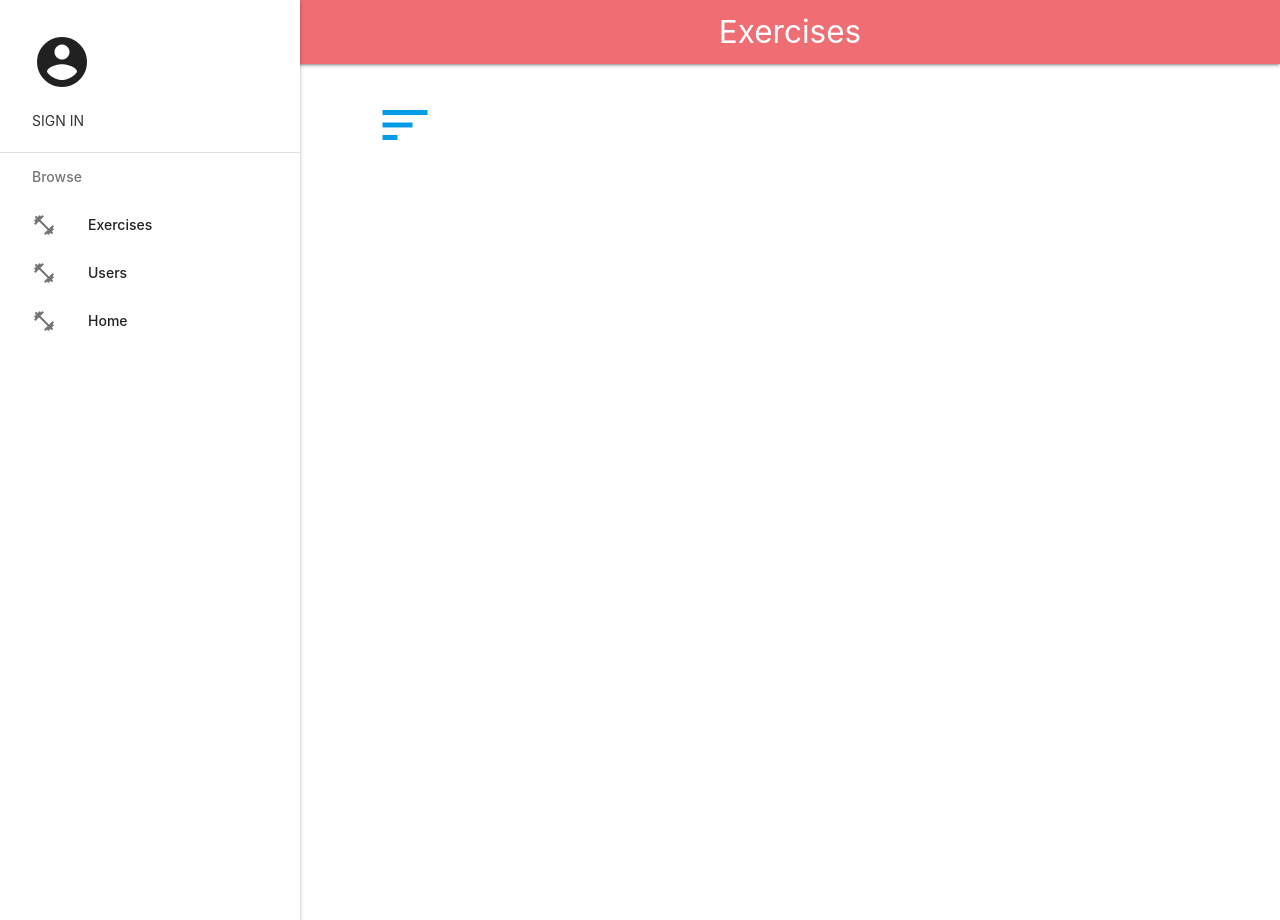
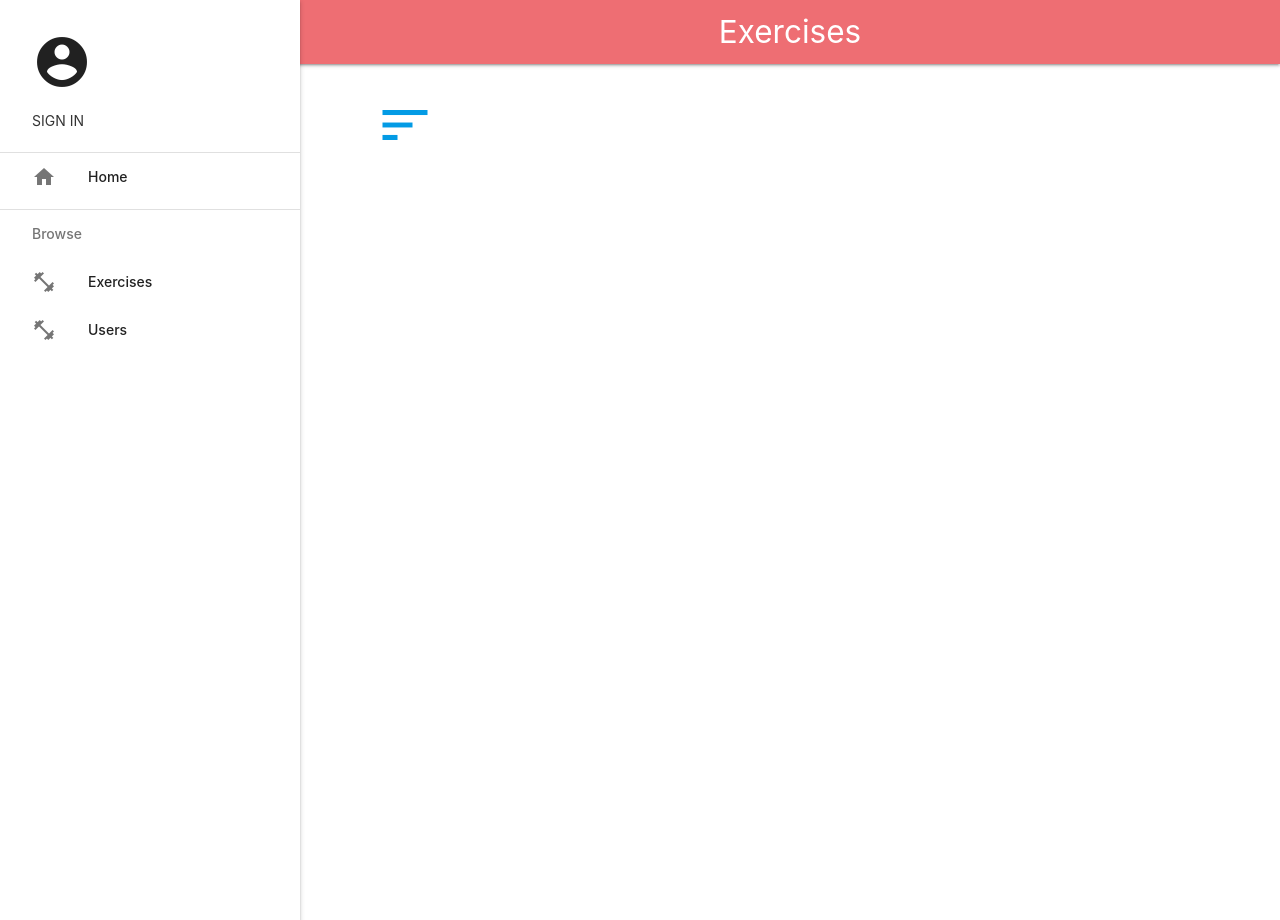
Before and after one commit to Tyrell-Lewis/Internal-Server-Error-1, a Flask app: page /exercises in a window 1280 px wide. Run offline with Flask 3, Linux system fonts and the light colour scheme.

Commit message:
minor ui changes

```diff
--- a/App/templates/layout.html
+++ b/App/templates/layout.html
@@ -23,20 +23,18 @@
       <ul id="slide-out" class="sidenav sidenav-fixed">
         <li>
           <div class="user-view">
-            <!-- <div class="background">
-              <img src="images/profile.png">
-            </div> -->
             {% if is_authenticated %}
               <i class="medium material-icons circle">account_circle</i>
               <a href="#!"><span class="black-text name">{{current_user.username}}</span></a>
               <a href="/logout" class="waves-effect waves-teal btn-flat">Sign Out</a>
             {% else %}
               <i class="medium material-icons circle">account_circle</i>
-              <!-- <a href="/login"><i class="large material-icons">account_circle</i></a> -->
               <a href="/login" class="waves-effect waves-teal btn-flat">Sign In</a>
             {% endif %}
           </div>
         </li>
+        <li><div class="divider"></div></li>
+        <li><a class="waves-effect" href="/home"><i class="material-icons">home</i>Home</a></li>
         <li><div class="divider"></div></li>
         {% if is_authenticated %}
           <li><a class="subheader">Your</a></li>
@@ -46,7 +44,6 @@
         <li><a class="subheader">Browse</a></li>
         <li><a class="waves-effect" href="/exercises"><i class="material-icons">fitness_center</i>Exercises</a></li>
         <li><a class="waves-effect" href="/users"><i class="material-icons">fitness_center</i>Users</a></li>
-        <li><a class="waves-effect" href="/home"><i class="material-icons">fitness_center</i>Home</a></li>
       </ul>
       <a href="#" data-target="slide-out" class="sidenav-trigger"><i class="material-icons">menu</i></a>
 
```
